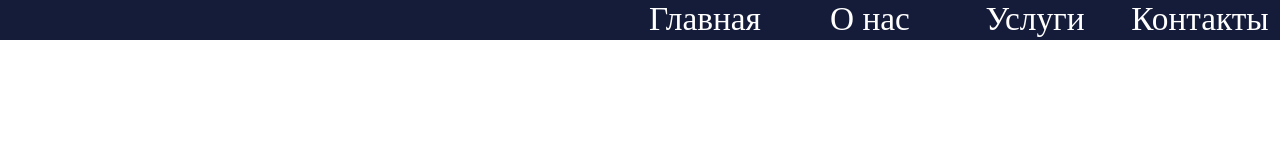
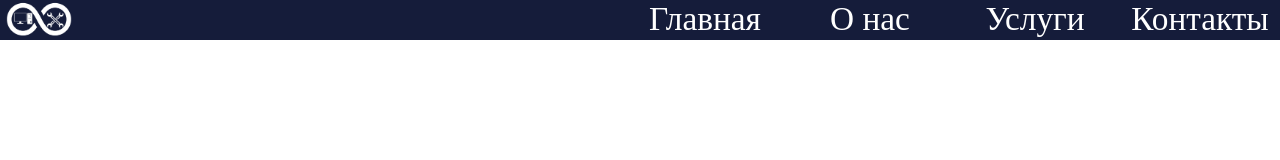
Before and after one commit to EnProSpace/enprospace.github.io, a React app: page / in a window 1280 px wide. Built offline with nearby package versions, Linux system fonts and the light colour scheme.

Commit message:
Header full

```diff
--- a/src/components/header.js
+++ b/src/components/header.js
@@ -6,6 +6,7 @@ import "./../styles/header.css"
 export default class Header extends React.Component {
   render(){
     return <div id="header">
+      <img src="static/ENPROSPACE_LOGO_WHITE.png" height="50" width="88"/>
       <HeaderButton text="Главная" link="Main"/>
       <HeaderButton text="О нас" link="Main"/>
       <HeaderButton text="Услуги" link="Main"/>
--- a/src/styles/header.css
+++ b/src/styles/header.css
@@ -1,13 +1,18 @@
 #header {
   display:  block;
-  height: 40px;
-  width: 160px;
   position: fixed;
   width: 100%;
   height: 40px;
   top: 0;
   left: 0;
+  vertical-align: top;
   text-align: right;
   background-color: #151c3a;
   color: #fff;
 }
+
+#header img {
+  position: fixed;
+  left:-5px;
+  top:-5px;
+}
```
Also changed, not shown: static/ENPROSPACE_LOGO_WHITE.png (added).
